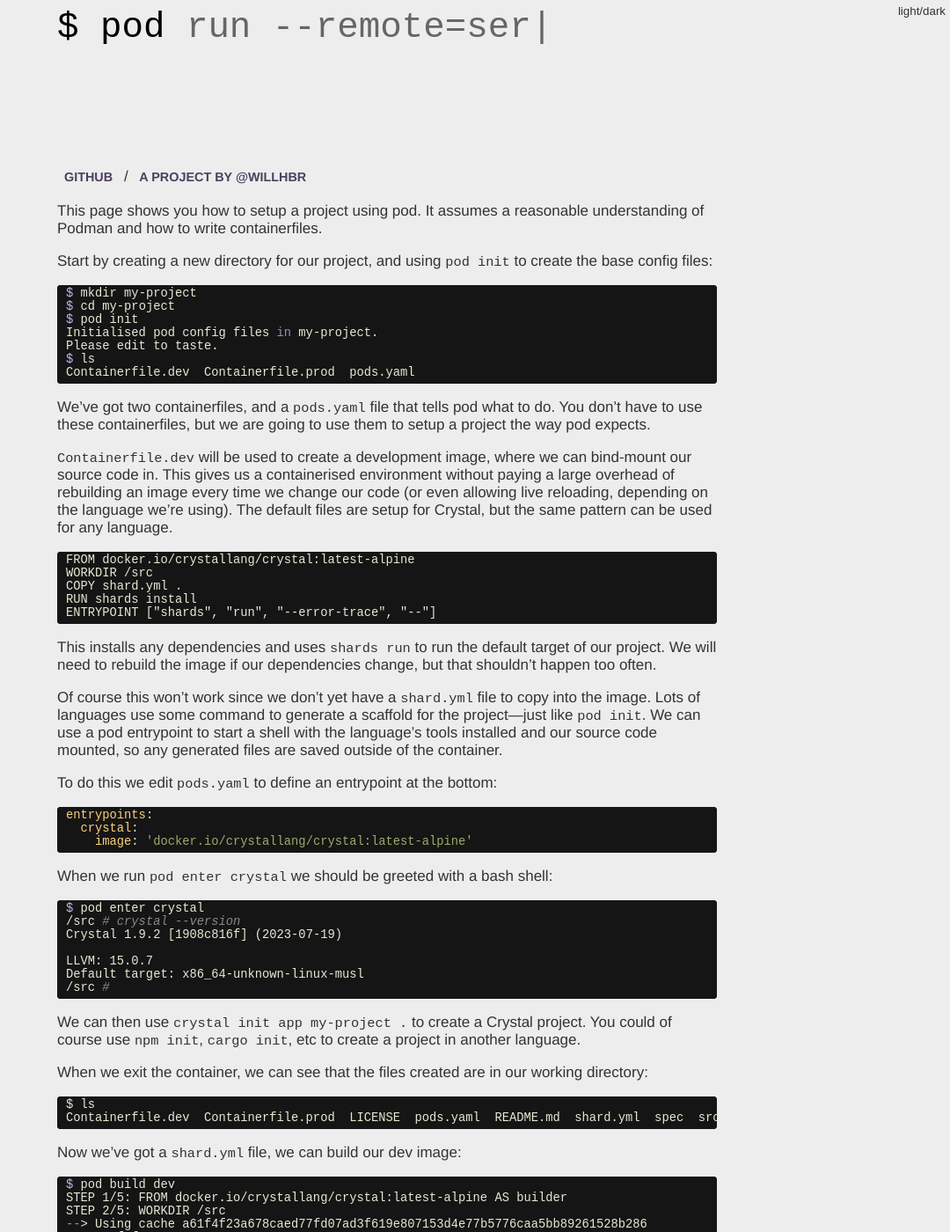
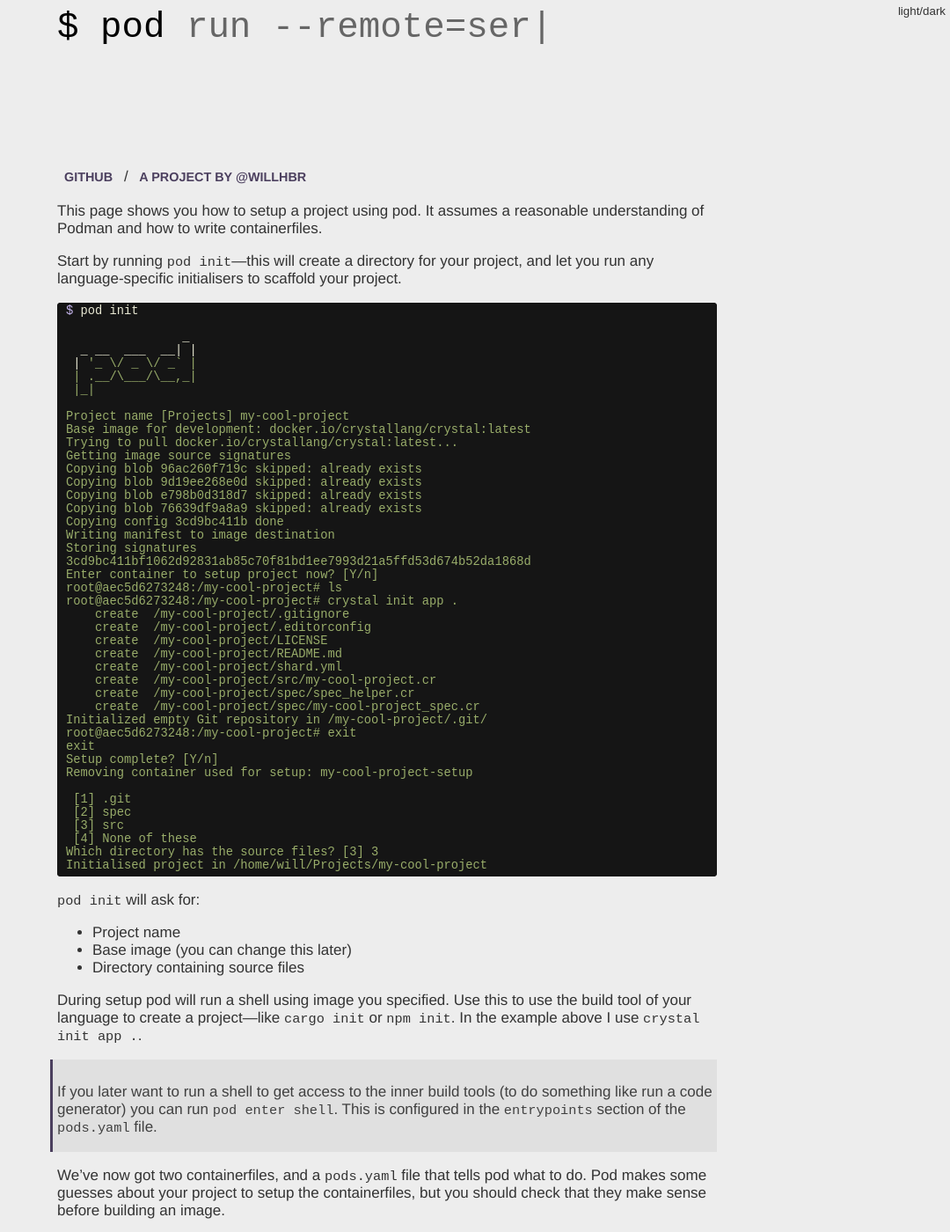
Before and after one commit to willhbr/pod, a Jekyll site: the page built from docs/examples/getting-started.md, in a window 1280 px wide and 1400 px high. Shown: the whole window at 88% size, without its empty margins (200-1280 px from the left). Built offline with Jekyll 4.4.1, drawn with Linux system fonts in a browser that asks for light colours; some of the changed text lies outside the part shown.

Commit message:
Update getting started docs again

````diff
--- a/docs/examples/getting-started.md
+++ b/docs/examples/getting-started.md
@@ -5,21 +5,67 @@ layout: page
 
 This page shows you how to setup a project using pod. It assumes a reasonable understanding of Podman and how to write containerfiles.
 
-Start by creating a new directory for our project, and using `pod init` to create the base config files:
+Start by running `pod init`—this will create a directory for your project, and let you run any language-specific initialisers to scaffold your project.
 
 ```shell
-$ mkdir my-project
-$ cd my-project
 $ pod init
-Initialised pod config files in my-project.
-Please edit to taste.
-$ ls
-Containerfile.dev  Containerfile.prod  pods.yaml
+
+                _
+  _ __  ___  __| |
+ | '_ \/ _ \/ _` |
+ | .__/\___/\__,_|
+ |_|
+
+Project name [Projects] my-cool-project
+Base image for development: docker.io/crystallang/crystal:latest
+Trying to pull docker.io/crystallang/crystal:latest...
+Getting image source signatures
+Copying blob 96ac260f719c skipped: already exists
+Copying blob 9d19ee268e0d skipped: already exists
+Copying blob e798b0d318d7 skipped: already exists
+Copying blob 76639df9a8a9 skipped: already exists
+Copying config 3cd9bc411b done
+Writing manifest to image destination
+Storing signatures
+3cd9bc411bf1062d92831ab85c70f81bd1ee7993d21a5ffd53d674b52da1868d
+Enter container to setup project now? [Y/n]
+root@aec5d6273248:/my-cool-project# ls
+root@aec5d6273248:/my-cool-project# crystal init app .
+    create  /my-cool-project/.gitignore
+    create  /my-cool-project/.editorconfig
+    create  /my-cool-project/LICENSE
+    create  /my-cool-project/README.md
+    create  /my-cool-project/shard.yml
+    create  /my-cool-project/src/my-cool-project.cr
+    create  /my-cool-project/spec/spec_helper.cr
+    create  /my-cool-project/spec/my-cool-project_spec.cr
+Initialized empty Git repository in /my-cool-project/.git/
+root@aec5d6273248:/my-cool-project# exit
+exit
+Setup complete? [Y/n]
+Removing container used for setup: my-cool-project-setup
+
+ [1] .git
+ [2] spec
+ [3] src
+ [4] None of these
+Which directory has the source files? [3] 3
+Initialised project in /home/will/Projects/my-cool-project
 ```
 
-We've got two containerfiles, and a `pods.yaml` file that tells pod what to do. You don't have to use these containerfiles, but we are going to use them to setup a project the way pod expects.
+`pod init` will ask for:
 
-`Containerfile.dev` will be used to create a development image, where we can bind-mount our source code in. This gives us a containerised environment without paying a large overhead of rebuilding an image every time we change our code (or even allowing live reloading, depending on the language we're using). The default files are setup for Crystal, but the same pattern can be used for any language.
+- Project name
+- Base image (you can change this later)
+- Directory containing source files
+
+During setup pod will run a shell using image you specified. Use this to use the build tool of your language to create a project—like `cargo init` or `npm init`. In the example above I use `crystal init app .`.
+
+> If you later want to run a shell to get access to the inner build tools (to do something like run a code generator) you can run `pod enter shell`. This is configured in the `entrypoints` section of the `pods.yaml` file.
+
+We've now got two containerfiles, and a `pods.yaml` file that tells pod what to do. Pod makes some guesses about your project to setup the containerfiles, but you should check that they make sense before building an image.
+
+`Containerfile.dev` will be used to create a development image, where we can bind-mount our source code in. This gives us a containerised environment without paying a large overhead of rebuilding an image every time we change our code (or even allowing live reloading, depending on the language we're using). This is the default file for a Crystal project:
 
 ```
 FROM docker.io/crystallang/crystal:latest-alpine
@@ -29,40 +75,7 @@ RUN shards install
 ENTRYPOINT ["shards", "run", "--error-trace", "--"]
 ```
 
-This installs any dependencies and uses `shards run` to run the default target of our project. We will need to rebuild the image if our dependencies change, but that shouldn't happen too often.
-
-Of course this won't work since we don't yet have a `shard.yml` file to copy into the image. Lots of languages use some command to generate a scaffold for the project—just like `pod init`. We can use a pod entrypoint to start a shell with the language's tools installed and our source code mounted, so any generated files are saved outside of the container.
-
-To do this we edit `pods.yaml` to define an entrypoint at the bottom:
-
-```yaml
-entrypoints:
-  crystal:
-    image: 'docker.io/crystallang/crystal:latest-alpine'
-```
-
-When we run `pod enter crystal` we should be greeted with a bash shell:
-
-```shell
-$ pod enter crystal
-/src # crystal --version
-Crystal 1.9.2 [1908c816f] (2023-07-19)
-
-LLVM: 15.0.7
-Default target: x86_64-unknown-linux-musl
-/src #
-```
-
-We can then use `crystal init app my-project .` to create a Crystal project. You could of course use `npm init`, `cargo init`, etc to create a project in another language.
-
-When we exit the container, we can see that the files created are in our working directory:
-
-```
-$ ls
-Containerfile.dev  Containerfile.prod  LICENSE  pods.yaml  README.md  shard.yml  spec  src
-```
-
-Now we've got a `shard.yml` file, we can build our dev image:
+This installs any dependencies and uses `shards run` to run the default target of our project. We will need to rebuild the image if our dependencies change, but that shouldn't happen too often. Once you're happy with the contents of `Containerfile.dev`, you can build a dev image:
 
 ```shell
 $ pod build dev
@@ -106,11 +119,11 @@ Hello pods!
 
 Perfect!
 
-> You can set `defaults.build` and `defaults.run` in `pods.yaml` to specify the default target to build and run, which saves you from specifying it every time. This shortens the above command to just `pod r`.
+> you can set `defaults.build` and `defaults.run` in `pods.yaml` to specify the default target to build and run, which saves you from specifying it every time. This shortens the above command to just `pod r`.
 
 Now we can do the easy part—write a useful application. You go off and do that, then we can continue and make a production image.
 
-`Containerfile.prod` can be very similar to our dev version, but for compiled languages we can use a two-stage containerfile to make our final image smaller. The default file looks like this:
+`Containerfile.prod` can be very similar to our dev version, but for compiled languages we can use a two-stage containerfile to make our final image smaller. For Crystal projects I use a containerfile that looks something like:
 
 ```
 FROM docker.io/crystallang/crystal:latest-alpine AS builder
@@ -145,7 +158,7 @@ We could just use `pod run prod` to run a container from our image, but that's b
 Run `pod update prod` and you should see that pod will start a new container since there isn't one running yet. (I've removed some of the default options from `containers` in `pods.yaml`, I'm assuming that you've altered the config for your job).
 
 ```shell
-$ pod start prod
+$ pod update prod
 Starting my-project-prod
 ```
 
````
Also changed, not shown: docs/examples/config.md (+7 -0 lines), docs/index.md (+1 -1 lines), 1 other file.
